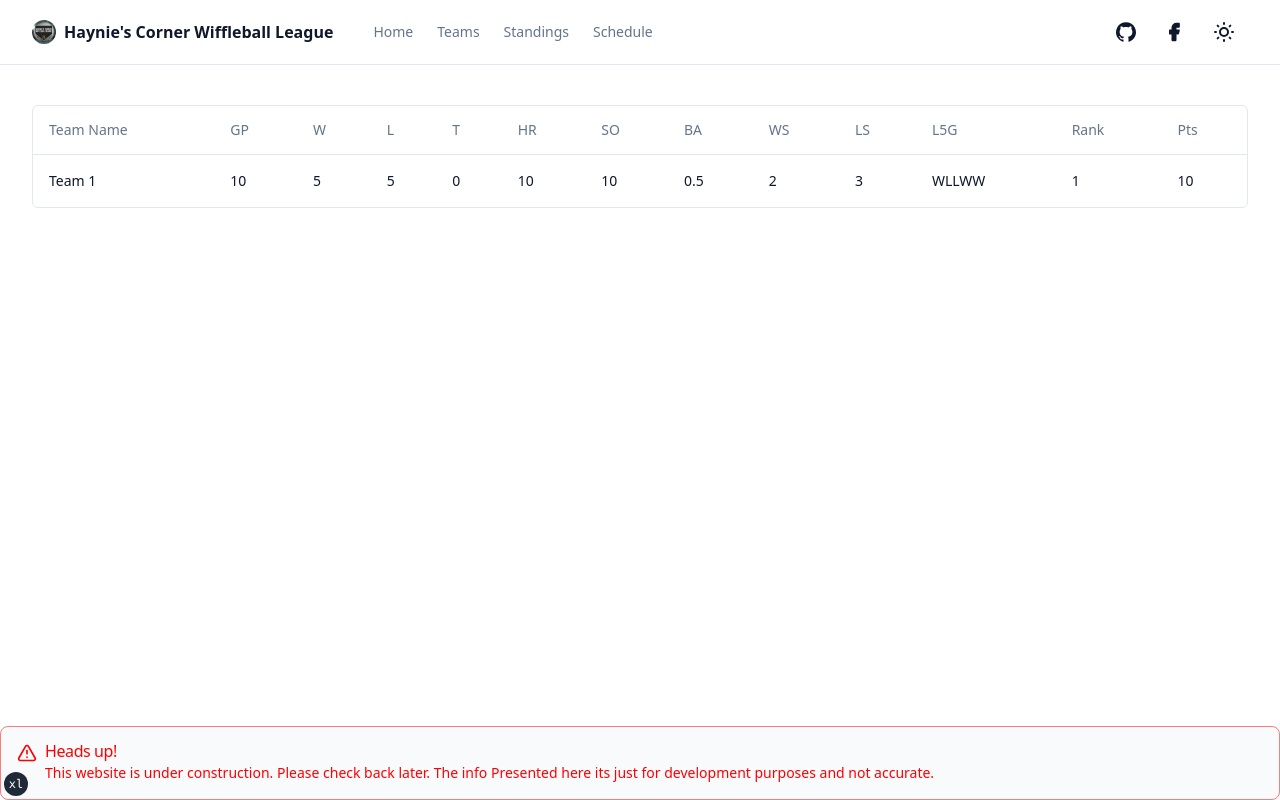
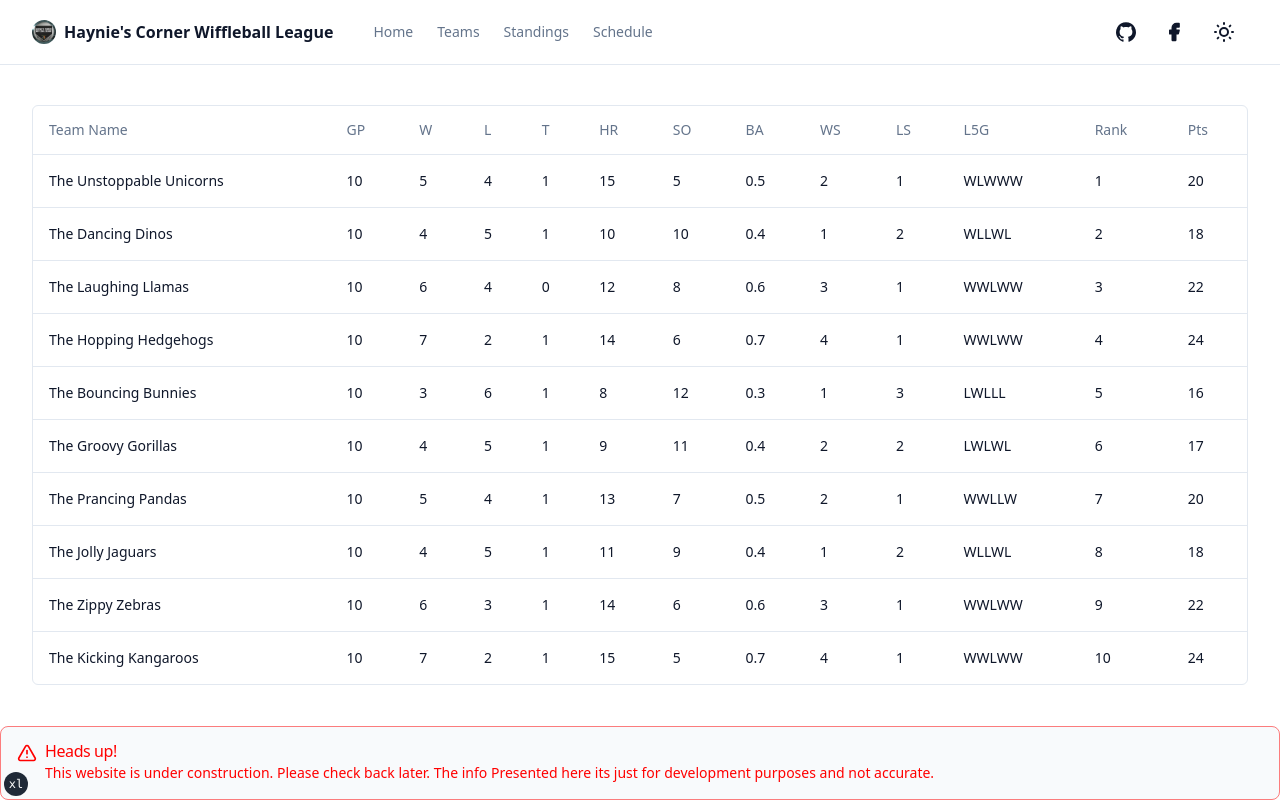
Before and after one commit to diegoruny/wifflestats, a Next.js app: page /standings in a window 1280 px wide. Built offline with nearby package versions, Linux system fonts and the light colour scheme; data requests are answered from the project's data file.

Commit message:
Some work but just for practical purpose

```diff
--- a/app/schedule/page.tsx
+++ b/app/schedule/page.tsx
@@ -1,7 +1,19 @@
+"use client"
+
 import React from "react"
+import GoogleSheet from "@/mockDB/googleSheet"
+import { QueryClient, QueryClientProvider } from "@tanstack/react-query"
+
+const queryClient = new QueryClient()
 
 const Schedule = () => {
-  return <div>Schedule</div>
+	return (
+		<>
+			<QueryClientProvider client={queryClient}>
+				<GoogleSheet />
+			</QueryClientProvider>
+		</>
+	)
 }
 
 export default Schedule
--- a/app/standings/page.tsx
+++ b/app/standings/page.tsx
@@ -1,28 +1,15 @@
+import { useQuery } from "@tanstack/react-query"
+
 import { DataTable } from "@/components/data-table"
 
 import { Team, columns } from "./columns"
 
+const axios = require("axios").default
+
 async function getData(): Promise<Team[]> {
 	// Fetch data from your API here.
-	return [
-		{
-			id: "1",
-			name: "Team 1",
-			gamesPlayed: 10,
-			wins: 5,
-			losses: 5,
-			ties: 0,
-			homeRuns: 10,
-			strikeOuts: 10,
-			battingAverage: 0.5,
-			winningStreak: 2,
-			losingStreak: 3,
-			lastFiveGames: "WLLWW",
-			ranking: 1,
-			points: 10,
-		},
-		// ...
-	]
+	const res = await axios.get("http://localhost:4000/teams")
+	return res.data
 }
 
 export default async function Standings() {
--- /dev/null
+++ b/db.json
@@ -0,0 +1,164 @@
+{
+	"teams": [
+		{
+			"id": "1",
+			"name": "The Unstoppable Unicorns",
+			"gamesPlayed": 10,
+			"wins": 5,
+			"losses": 4,
+			"ties": 1,
+			"homeRuns": 15,
+			"strikeOuts": 5,
+			"battingAverage": 0.5,
+			"winningStreak": 2,
+			"losingStreak": 1,
+			"lastFiveGames": "WLWWW",
+			"ranking": 1,
+			"points": 20
+		},
+		{
+			"id": "2",
+			"name": "The Dancing Dinos",
+			"gamesPlayed": 10,
+			"wins": 4,
+			"losses": 5,
+			"ties": 1,
+			"homeRuns": 10,
+			"strikeOuts": 10,
+			"battingAverage": 0.4,
+			"winningStreak": 1,
+			"losingStreak": 2,
+			"lastFiveGames": "WLLWL",
+			"ranking": 2,
+			"points": 18
+		},
+		{
+			"id": "3",
+			"name": "The Laughing Llamas",
+			"gamesPlayed": 10,
+			"wins": 6,
+			"losses": 4,
+			"ties": 0,
+			"homeRuns": 12,
+			"strikeOuts": 8,
+			"battingAverage": 0.6,
+			"winningStreak": 3,
+			"losingStreak": 1,
+			"lastFiveGames": "WWLWW",
+			"ranking": 3,
+			"points": 22
+		},
+		{
+			"id": "4",
+			"name": "The Hopping Hedgehogs",
+			"gamesPlayed": 10,
+			"wins": 7,
+			"losses": 2,
+			"ties": 1,
+			"homeRuns": 14,
+			"strikeOuts": 6,
+			"battingAverage": 0.7,
+			"winningStreak": 4,
+			"losingStreak": 1,
+			"lastFiveGames": "WWLWW",
+			"ranking": 4,
+			"points": 24
+		},
+		{
+			"id": "5",
+			"name": "The Bouncing Bunnies",
+			"gamesPlayed": 10,
+			"wins": 3,
+			"losses": 6,
+			"ties": 1,
+			"homeRuns": 8,
+			"strikeOuts": 12,
+			"battingAverage": 0.3,
+			"winningStreak": 1,
+			"losingStreak": 3,
+			"lastFiveGames": "LWLLL",
+			"ranking": 5,
+			"points": 16
+		},
+		{
+			"id": "6",
+			"name": "The Groovy Gorillas",
+			"gamesPlayed": 10,
+			"wins": 4,
+			"losses": 5,
+			"ties": 1,
+			"homeRuns": 9,
+			"strikeOuts": 11,
+			"battingAverage": 0.4,
+			"winningStreak": 2,
+			"losingStreak": 2,
+			"lastFiveGames": "LWLWL",
+			"ranking": 6,
+			"points": 17
+		},
+		{
+			"id": "7",
+			"name": "The Prancing Pandas",
+			"gamesPlayed": 10,
+			"wins": 5,
+			"losses": 4,
+			"ties": 1,
+			"homeRuns": 13,
+			"strikeOuts": 7,
+			"battingAverage": 0.5,
+			"winningStreak": 2,
+			"losingStreak": 1,
+			"lastFiveGames": "WWLLW",
+			"ranking": 7,
+			"points": 20
+		},
+		{
+			"id": "8",
+			"name": "The Jolly Jaguars",
+			"gamesPlayed": 10,
+			"wins": 4,
+			"losses": 5,
+			"ties": 1,
+			"homeRuns": 11,
+			"strikeOuts": 9,
+			"battingAverage": 0.4,
+			"winningStreak": 1,
+			"losingStreak": 2,
+			"lastFiveGames": "WLLWL",
+			"ranking": 8,
+			"points": 18
+		},
+		{
+			"id": "9",
+			"name": "The Zippy Zebras",
+			"gamesPlayed": 10,
+			"wins": 6,
+			"losses": 3,
+			"ties": 1,
+			"homeRuns": 14,
+			"strikeOuts": 6,
+			"battingAverage": 0.6,
+			"winningStreak": 3,
+			"losingStreak": 1,
+			"lastFiveGames": "WWLWW",
+			"ranking": 9,
+			"points": 22
+		},
+		{
+			"id": "10",
+			"name": "The Kicking Kangaroos",
+			"gamesPlayed": 10,
+			"wins": 7,
+			"losses": 2,
+			"ties": 1,
+			"homeRuns": 15,
+			"strikeOuts": 5,
+			"battingAverage": 0.7,
+			"winningStreak": 4,
+			"losingStreak": 1,
+			"lastFiveGames": "WWLWW",
+			"ranking": 10,
+			"points": 24
+		}
+	]
+}
--- a/package.json
+++ b/package.json
@@ -16,11 +16,14 @@
   "dependencies": {
     "@radix-ui/react-aspect-ratio": "^1.0.3",
     "@radix-ui/react-slot": "^1.0.2",
+    "@tanstack/react-query": "^4.29.12",
     "@tanstack/react-table": "^8.9.1",
     "@typescript-eslint/eslint-plugin": "^5.59.9",
+    "axios": "^1.4.0",
     "class-variance-authority": "^0.4.0",
     "clsx": "^1.2.1",
     "eslint-plugin-simple-import-sort": "^10.0.0",
+    "googleapis": "^118.0.0",
     "lucide-react": "^0.105.0-alpha.4",
     "next": "^13.4.4",
     "next-themes": "^0.2.1",
@@ -32,6 +35,7 @@
   },
   "devDependencies": {
     "@ianvs/prettier-plugin-sort-imports": "^3.7.2",
+    "@tanstack/eslint-plugin-query": "^4.29.9",
     "@types/node": "^17.0.45",
     "@types/react": "^18.2.7",
     "@types/react-dom": "^18.2.4",
```
Also changed, not shown: 2 other files (tests, documents, lock files or other folders).
